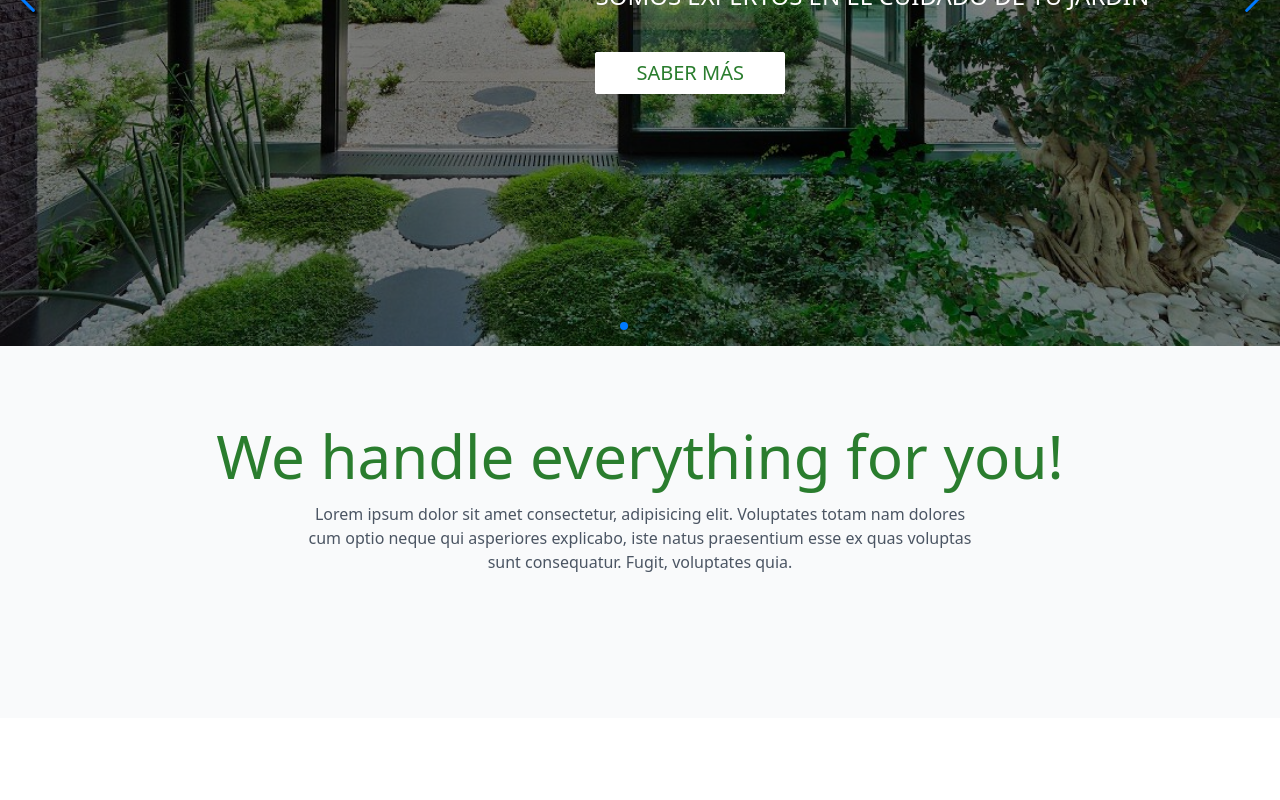
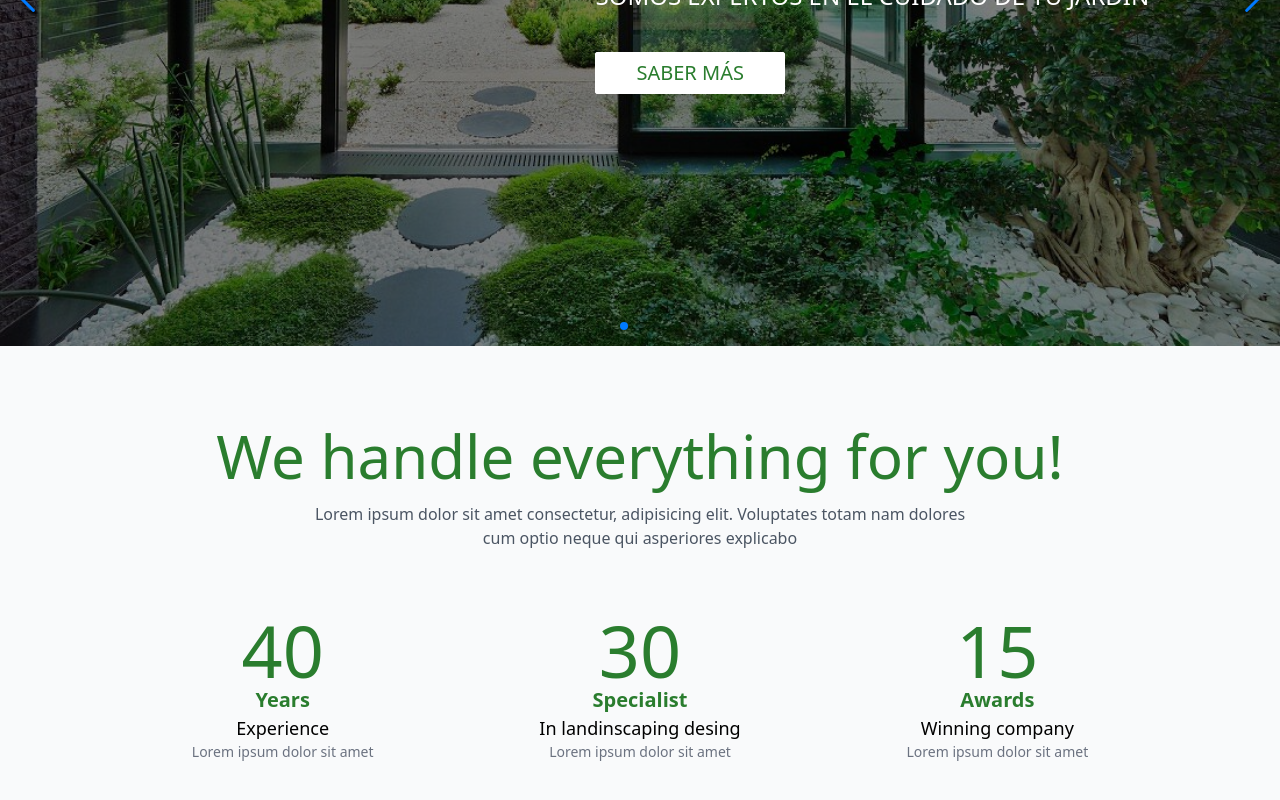
Before and after one commit to ricardosv46/garden-chic-web, a Next.js app: page / in a window 1280 px wide. Shown: the part 468-1268 px from the top of the page. Before the commit the page ends 1186 px from the top, so only its background shows below. Built offline with nearby package versions, Linux system fonts and the light colour scheme.

Commit message:
feat: se finalizo la seccion que podemos hacer por ti

```diff
--- a/src/components/menu/mobile/index.js
+++ b/src/components/menu/mobile/index.js
@@ -6,7 +6,7 @@ const MenuMobile = () => {
 
 	return (
 		<div>
-			<nav className='flex justify-between py-6 px-4 items-center relative overflow-hidden'>
+			<nav className='flex justify-between py-6 px-4 items-center relative'>
 				<p className='text-3xl  font-bold font-mono text-primary-600'>
 					Garden Chic
 				</p>
--- a/src/sections/Home/quePodemosHacer.tsx
+++ b/src/sections/Home/quePodemosHacer.tsx
@@ -1,5 +1,3 @@
-import Image from 'next/image'
-import React from 'react'
 
 const QuePodemosHacer = () => {
   return (
@@ -7,9 +5,34 @@ const QuePodemosHacer = () => {
       <div className="container mx-auto px-6 md:px-12 xl:px-32">
         <div className="mb-16 text-center">
           <h2 className="mb-4 text-center text-2xl text-primary-600 font-extralight md:text-4xl lg:text-6xl">We handle everything for you!</h2>
-          <p className="text-gray-600 lg:w-8/12 lg:mx-auto">Lorem ipsum dolor sit amet consectetur, adipisicing elit. Voluptates totam nam dolores cum optio neque qui asperiores explicabo, iste natus praesentium esse ex quas voluptas sunt consequatur. Fugit, voluptates quia.</p>
+          <p className="text-gray-600 lg:w-8/12 lg:mx-auto">Lorem ipsum dolor sit amet consectetur, adipisicing elit. Voluptates totam nam dolores cum optio neque qui asperiores explicabo</p>
         </div>
-
+        <div className="grid gap-12 items-center md:grid-cols-3">
+          <div className="space-y-4 text-center">
+            <div>
+              <h2 className="text-7xl text-primary-600">40</h2>
+              <h3 className="text-xl font-bold text-primary-600">Years</h3>
+              <h4 className="text-lg">Experience</h4>
+              <span className="block text-sm text-gray-500">Lorem ipsum dolor sit amet</span>
+            </div>
+          </div>
+          <div className="space-y-4 text-center">
+            <div>
+              <h2 className="text-7xl text-primary-600">30</h2>
+              <h3 className="text-xl font-bold text-primary-600">Specialist</h3>
+              <h4 className="text-lg">In landinscaping desing</h4>
+              <span className="block text-sm text-gray-500">Lorem ipsum dolor sit amet</span>
+            </div>
+          </div>
+          <div className="space-y-4 text-center">
+            <div>
+              <h2 className="text-7xl text-primary-600">15</h2>
+              <h3 className="text-xl font-bold text-primary-600">Awards</h3>
+              <h4 className="text-lg">Winning company</h4>
+              <span className="block text-sm text-gray-500">Lorem ipsum dolor sit amet</span>
+            </div>
+          </div>
+        </div>
       </div>
     </div>
   )
```
